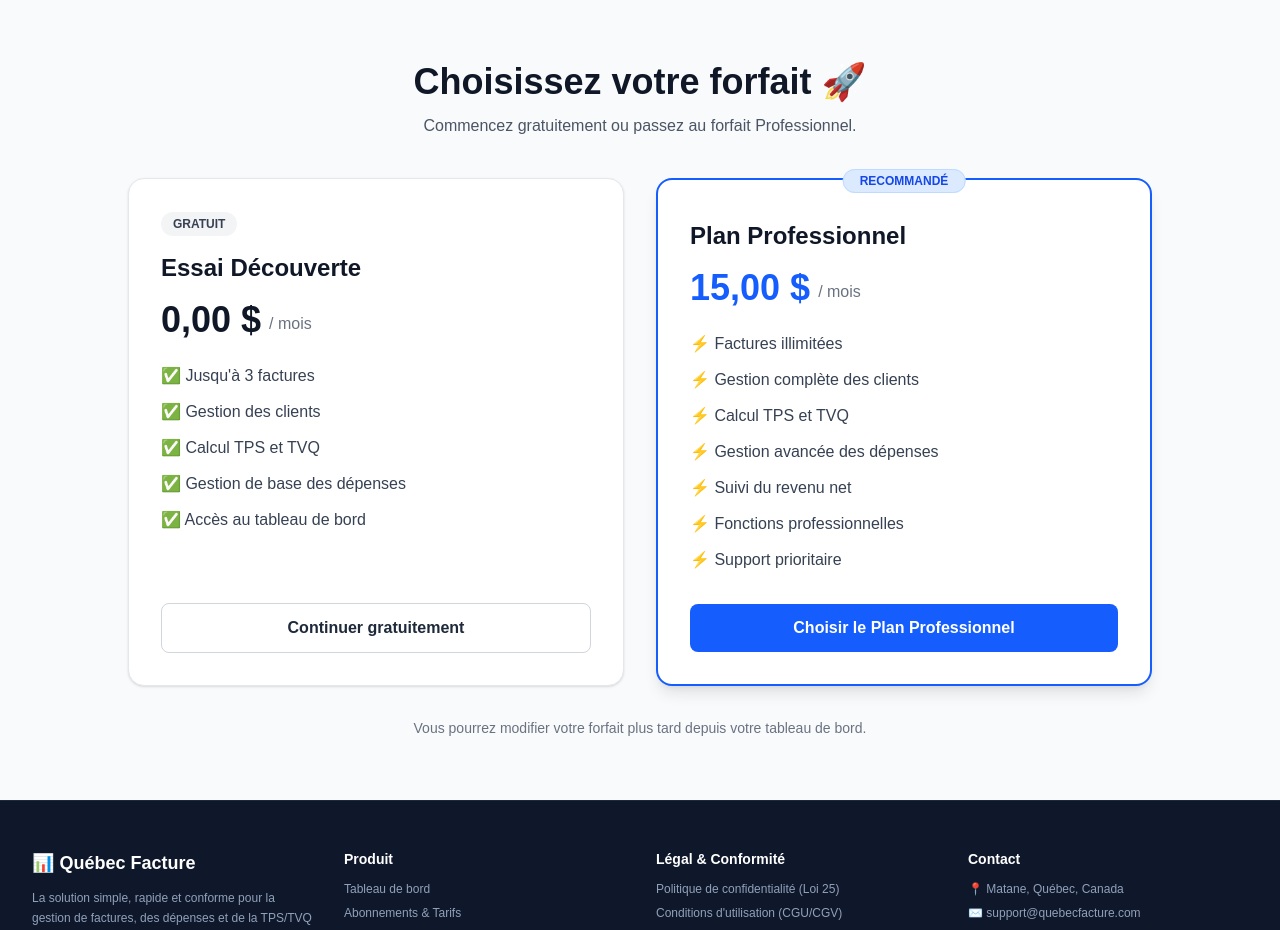
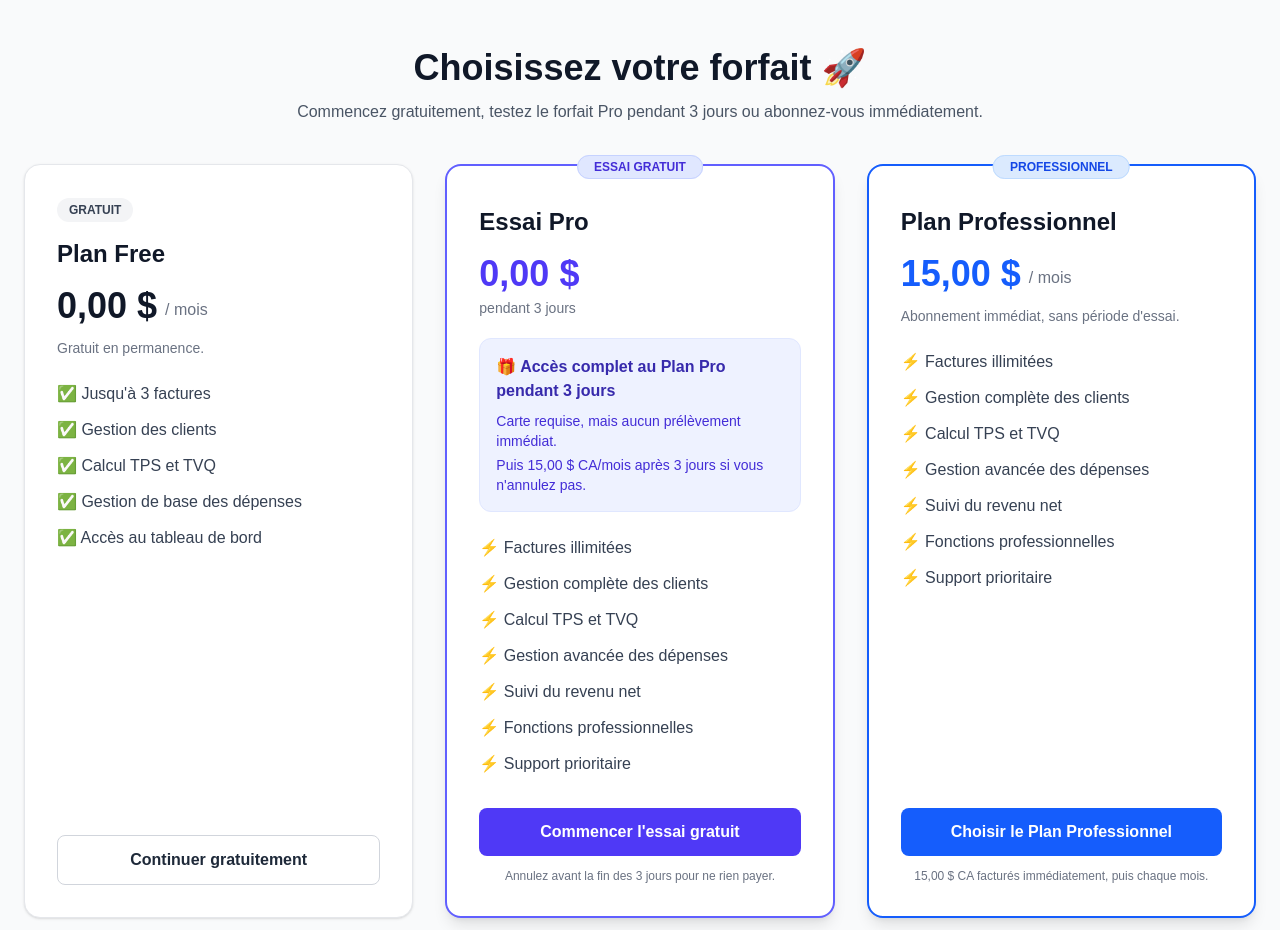
Before and after one commit to Raphinfo/quebec-facture, a Next.js app: page /choose-plan in a window 1280 px wide. Shown: the top 930 px of the page. Built offline with nearby package versions, Linux system fonts and the light colour scheme.

Commit message:
Add Free Trial and Pro checkout flows

```diff
--- a/app/api/stripe/checkout/route.ts
+++ b/app/api/stripe/checkout/route.ts
@@ -27,6 +27,9 @@ function getStripe() {
 
 export async function POST(req: NextRequest) {
   try {
+    // ============================================================
+    // 1. VÉRIFIER LA SESSION UTILISATEUR
+    // ============================================================
     const cookieStore = await cookies();
     const userId = cookieStore.get("user_session")?.value;
 
@@ -37,6 +40,31 @@ export async function POST(req: NextRequest) {
       );
     }
 
+    // ============================================================
+    // 2. LIRE LE CHOIX : ESSAI OU PRO IMMÉDIAT
+    // ============================================================
+    let body: { trial?: boolean };
+
+    try {
+      body = await req.json();
+    } catch {
+      return NextResponse.json(
+        { error: "Requête invalide." },
+        { status: 400 }
+      );
+    }
+
+    const trial = body.trial === true;
+
+    console.log(
+      trial
+        ? "🎁 Checkout demandé avec essai gratuit de 3 jours."
+        : "💳 Checkout PRO demandé sans essai."
+    );
+
+    // ============================================================
+    // 3. VÉRIFIER LE PRICE ID
+    // ============================================================
     const priceId = process.env.STRIPE_PRICE_ID;
 
     if (!priceId) {
@@ -46,10 +74,16 @@ export async function POST(req: NextRequest) {
     const sql = getDb();
     const stripe = getStripe();
 
+    // ============================================================
+    // 4. RÉCUPÉRER L'UTILISATEUR
+    // ============================================================
     const users = await sql`
       SELECT
         email,
-        "stripeCustomerId"
+        "stripeCustomerId",
+        plan,
+        "subscriptionStatus",
+        "stripeSubId"
       FROM "User"
       WHERE id = ${userId}
       LIMIT 1
@@ -64,6 +98,29 @@ export async function POST(req: NextRequest) {
       );
     }
 
+    // ============================================================
+    // 5. ÉVITER DE CRÉER PLUSIEURS ABONNEMENTS PRO
+    // ============================================================
+    if (
+      user.stripeSubId &&
+      (
+        user.subscriptionStatus === "ACTIVE" ||
+        user.subscriptionStatus === "TRIALING"
+      ) &&
+      user.plan === "PRO"
+    ) {
+      return NextResponse.json(
+        {
+          error:
+            "Vous avez déjà un abonnement Professionnel actif ou en période d'essai.",
+        },
+        { status: 409 }
+      );
+    }
+
+    // ============================================================
+    // 6. CONFIGURATION STRIPE CHECKOUT
+    // ============================================================
     const sessionConfig: Stripe.Checkout.SessionCreateParams = {
       payment_method_types: ["card"],
 
@@ -76,22 +133,55 @@ export async function POST(req: NextRequest) {
 
       mode: "subscription",
 
-      // Essai gratuit de 3 jours.
-      // La carte est enregistrée, mais aucun prélèvement immédiat.
-      subscription_data: {
-        trial_period_days: 3,
+      success_url:
+        `${req.nextUrl.origin}/dashboard?success=true`,
+
+      cancel_url:
+        `${req.nextUrl.origin}/choose-plan?canceled=true`,
+
+      // Permet de retrouver plus facilement l'utilisateur
+      // dans Stripe.
+      client_reference_id: userId,
+
+      metadata: {
+        userId,
+        checkoutType: trial ? "TRIAL" : "PRO",
       },
 
-      success_url: `${req.nextUrl.origin}/dashboard?success=true`,
-      cancel_url: `${req.nextUrl.origin}/choose-plan?canceled=true`,
+      subscription_data: {
+        metadata: {
+          userId,
+          checkoutType: trial ? "TRIAL" : "PRO",
+        },
+      },
     };
 
+    // ============================================================
+    // 7. AJOUTER LES 3 JOURS UNIQUEMENT POUR L'ESSAI
+    // ============================================================
+    if (trial) {
+      sessionConfig.subscription_data = {
+        ...sessionConfig.subscription_data,
+        trial_period_days: 3,
+      };
+    }
+
+    // Si trial === false :
+    // aucun trial_period_days n'est envoyé à Stripe.
+    // Le premier paiement est donc demandé immédiatement.
+
+    // ============================================================
+    // 8. CLIENT STRIPE
+    // ============================================================
     if (user.stripeCustomerId) {
       sessionConfig.customer = user.stripeCustomerId;
     } else {
       sessionConfig.customer_email = user.email;
     }
 
+    // ============================================================
+    // 9. CRÉER CHECKOUT
+    // ============================================================
     const checkoutSession =
       await stripe.checkout.sessions.create(sessionConfig);
 
@@ -102,7 +192,10 @@ export async function POST(req: NextRequest) {
     }
 
     return NextResponse.json(
-      { url: checkoutSession.url },
+      {
+        url: checkoutSession.url,
+        checkoutType: trial ? "TRIAL" : "PRO",
+      },
       { status: 200 }
     );
 
@@ -115,7 +208,7 @@ export async function POST(req: NextRequest) {
     return NextResponse.json(
       {
         error:
-          "Erreur lors de la création de la session Checkout."
+          "Erreur lors de la création de la session Checkout.",
       },
       { status: 500 }
     );
--- a/app/choose-plan/page.tsx
+++ b/app/choose-plan/page.tsx
@@ -3,16 +3,19 @@
 import { useState } from 'react';
 
 export default function ChoosePlanPage() {
-  const [loading, setLoading] = useState(false);
+  const [loadingPlan, setLoadingPlan] = useState<
+    'trial' | 'pro' | null
+  >(null);
+
   const [error, setError] = useState('');
 
   const chooseFreePlan = () => {
     window.location.href = '/dashboard';
   };
 
-  const chooseProPlan = async () => {
+  const startCheckout = async (trial: boolean) => {
     setError('');
-    setLoading(true);
+    setLoadingPlan(trial ? 'trial' : 'pro');
 
     try {
       const res = await fetch('/api/stripe/checkout', {
@@ -20,6 +23,9 @@ export default function ChoosePlanPage() {
         headers: {
           'Content-Type': 'application/json',
         },
+        body: JSON.stringify({
+          trial,
+        }),
       });
 
       const contentType = res.headers.get('content-type');
@@ -57,13 +63,13 @@ export default function ChoosePlanPage() {
         setError('Une erreur inattendue est survenue.');
       }
     } finally {
-      setLoading(false);
+      setLoadingPlan(null);
     }
   };
 
   return (
     <main className="min-h-screen bg-gray-50 flex items-center justify-center px-6 py-12">
-      <div className="w-full max-w-5xl">
+      <div className="w-full max-w-7xl">
 
         <div className="text-center mb-10">
           <h1 className="text-4xl font-bold text-gray-900">
@@ -71,7 +77,8 @@ export default function ChoosePlanPage() {
           </h1>
 
           <p className="mt-3 text-gray-600">
-            Commencez gratuitement ou passez au forfait Professionnel.
+            Commencez gratuitement, testez le forfait Pro pendant 3 jours
+            ou abonnez-vous immédiatement.
           </p>
         </div>
 
@@ -81,9 +88,9 @@ export default function ChoosePlanPage() {
           </div>
         )}
 
-        <div className="grid grid-cols-1 md:grid-cols-2 gap-8">
+        <div className="grid grid-cols-1 lg:grid-cols-3 gap-8">
 
-          {/* PLAN GRATUIT */}
+          {/* FREE */}
           <div className="bg-white border border-gray-200 rounded-2xl shadow-sm p-8 flex flex-col">
 
             <div className="mb-6">
@@ -92,7 +99,7 @@ export default function ChoosePlanPage() {
               </span>
 
               <h2 className="mt-4 text-2xl font-bold text-gray-900">
-                Essai Découverte
+                Plan Free
               </h2>
 
               <div className="mt-4 flex items-end gap-2">
@@ -104,6 +111,10 @@ export default function ChoosePlanPage() {
                   / mois
                 </span>
               </div>
+
+              <p className="mt-3 text-sm text-gray-500">
+                Gratuit en permanence.
+              </p>
             </div>
 
             <ul className="space-y-3 text-gray-700 mb-8 flex-1">
@@ -123,12 +134,77 @@ export default function ChoosePlanPage() {
             </button>
           </div>
 
-          {/* PLAN PRO */}
+          {/* ESSAI 3 JOURS */}
+          <div className="bg-white border-2 border-indigo-500 rounded-2xl shadow-lg p-8 flex flex-col relative">
+
+            <div className="absolute -top-3 left-1/2 -translate-x-1/2">
+              <span className="px-4 py-1 text-xs font-bold text-indigo-700 bg-indigo-100 border border-indigo-200 rounded-full">
+                ESSAI GRATUIT
+              </span>
+            </div>
+
+            <div className="mb-6">
+              <h2 className="mt-2 text-2xl font-bold text-gray-900">
+                Essai Pro
+              </h2>
+
+              <div className="mt-4">
+                <span className="text-4xl font-bold text-indigo-600">
+                  0,00 $
+                </span>
+
+                <p className="mt-1 text-sm text-gray-500">
+                  pendant 3 jours
+                </p>
+              </div>
+
+              <div className="mt-5 p-4 bg-indigo-50 border border-indigo-100 rounded-xl">
+                <p className="font-semibold text-indigo-800">
+                  🎁 Accès complet au Plan Pro pendant 3 jours
+                </p>
+
+                <p className="mt-2 text-sm text-indigo-700">
+                  Carte requise, mais aucun prélèvement immédiat.
+                </p>
+
+                <p className="mt-1 text-sm text-indigo-700">
+                  Puis 15,00 $ CA/mois après 3 jours si vous n'annulez pas.
+                </p>
+              </div>
+            </div>
+
+            <ul className="space-y-3 text-gray-700 mb-8 flex-1">
+              <li>⚡ Factures illimitées</li>
+              <li>⚡ Gestion complète des clients</li>
+              <li>⚡ Calcul TPS et TVQ</li>
+              <li>⚡ Gestion avancée des dépenses</li>
+              <li>⚡ Suivi du revenu net</li>
+              <li>⚡ Fonctions professionnelles</li>
+              <li>⚡ Support prioritaire</li>
+            </ul>
+
+            <button
+              type="button"
+              onClick={() => startCheckout(true)}
+              disabled={loadingPlan !== null}
+              className="w-full py-3 px-4 rounded-lg bg-indigo-600 text-white font-semibold hover:bg-indigo-700 transition disabled:opacity-50 disabled:cursor-not-allowed"
+            >
+              {loadingPlan === 'trial'
+                ? 'Redirection vers Stripe...'
+                : "Commencer l'essai gratuit"}
+            </button>
+
+            <p className="mt-3 text-center text-xs text-gray-500">
+              Annulez avant la fin des 3 jours pour ne rien payer.
+            </p>
+          </div>
+
+          {/* PRO IMMÉDIAT */}
           <div className="bg-white border-2 border-blue-600 rounded-2xl shadow-lg p-8 flex flex-col relative">
 
             <div className="absolute -top-3 left-1/2 -translate-x-1/2">
               <span className="px-4 py-1 text-xs font-bold text-blue-700 bg-blue-100 border border-blue-200 rounded-full">
-                RECOMMANDÉ
+                PROFESSIONNEL
               </span>
             </div>
 
@@ -146,6 +222,10 @@ export default function ChoosePlanPage() {
                   / mois
                 </span>
               </div>
+
+              <p className="mt-3 text-sm text-gray-500">
+                Abonnement immédiat, sans période d'essai.
+              </p>
             </div>
 
             <ul className="space-y-3 text-gray-700 mb-8 flex-1">
@@ -160,20 +240,24 @@ export default function ChoosePlanPage() {
 
             <button
               type="button"
-              onClick={chooseProPlan}
-              disabled={loading}
+              onClick={() => startCheckout(false)}
+              disabled={loadingPlan !== null}
               className="w-full py-3 px-4 rounded-lg bg-blue-600 text-white font-semibold hover:bg-blue-700 transition disabled:opacity-50 disabled:cursor-not-allowed"
             >
-              {loading
+              {loadingPlan === 'pro'
                 ? 'Redirection vers Stripe...'
                 : 'Choisir le Plan Professionnel'}
             </button>
+
+            <p className="mt-3 text-center text-xs text-gray-500">
+              15,00 $ CA facturés immédiatement, puis chaque mois.
+            </p>
           </div>
 
         </div>
 
         <p className="text-center mt-8 text-sm text-gray-500">
-          Vous pourrez modifier votre forfait plus tard depuis votre tableau de bord.
+          Vous pourrez gérer ou annuler votre abonnement depuis votre tableau de bord.
         </p>
 
       </div>
```
